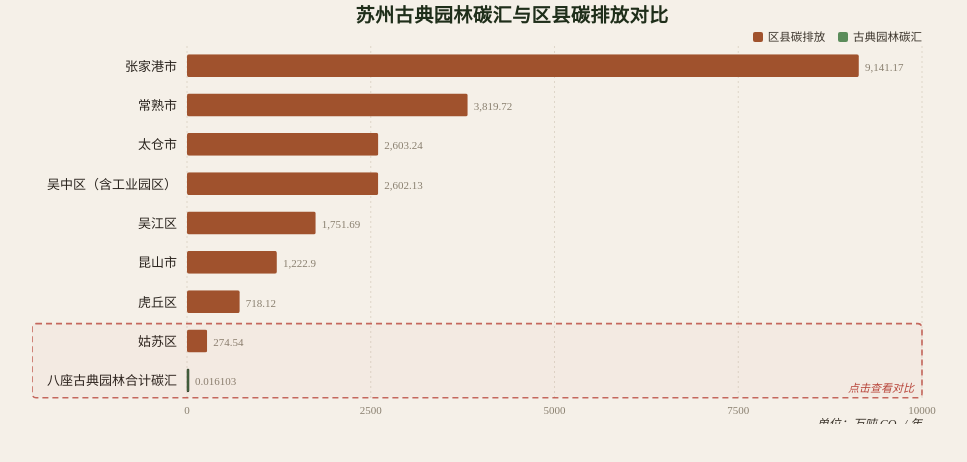
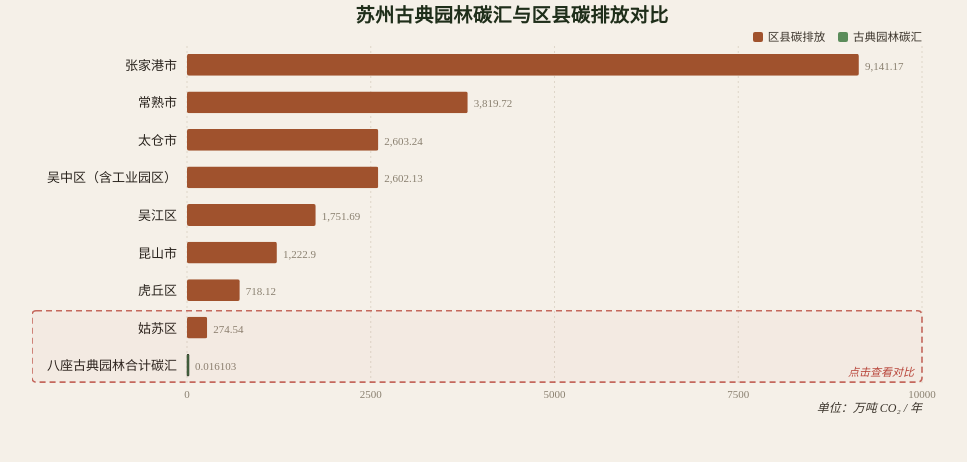
Before and after one commit to zhwal/zhwal_ersi, a plain HTML site: page garden-carbon-comparison/index.html in a window 1280 px wide. Shown: the whole page, without its empty margins (128-1095 px from the left). Drawn offline with Linux system fonts and the light colour scheme.

Commit message:
fix: 主图底部margin增大，修复单位标注下半部分被裁剪

```diff
--- a/garden-carbon-comparison/index.html
+++ b/garden-carbon-comparison/index.html
@@ -452,7 +452,7 @@
       const svg = document.getElementById('main-svg');
       const width = container.clientWidth;
       const height = container.clientHeight;
-      const margin = { top: 2, right: 70, bottom: 24, left: 155 };
+      const margin = { top: 2, right: 70, bottom: 40, left: 155 };
       const chartW = width - margin.left - margin.right;
       const chartH = height - margin.top - margin.bottom;
 
```
